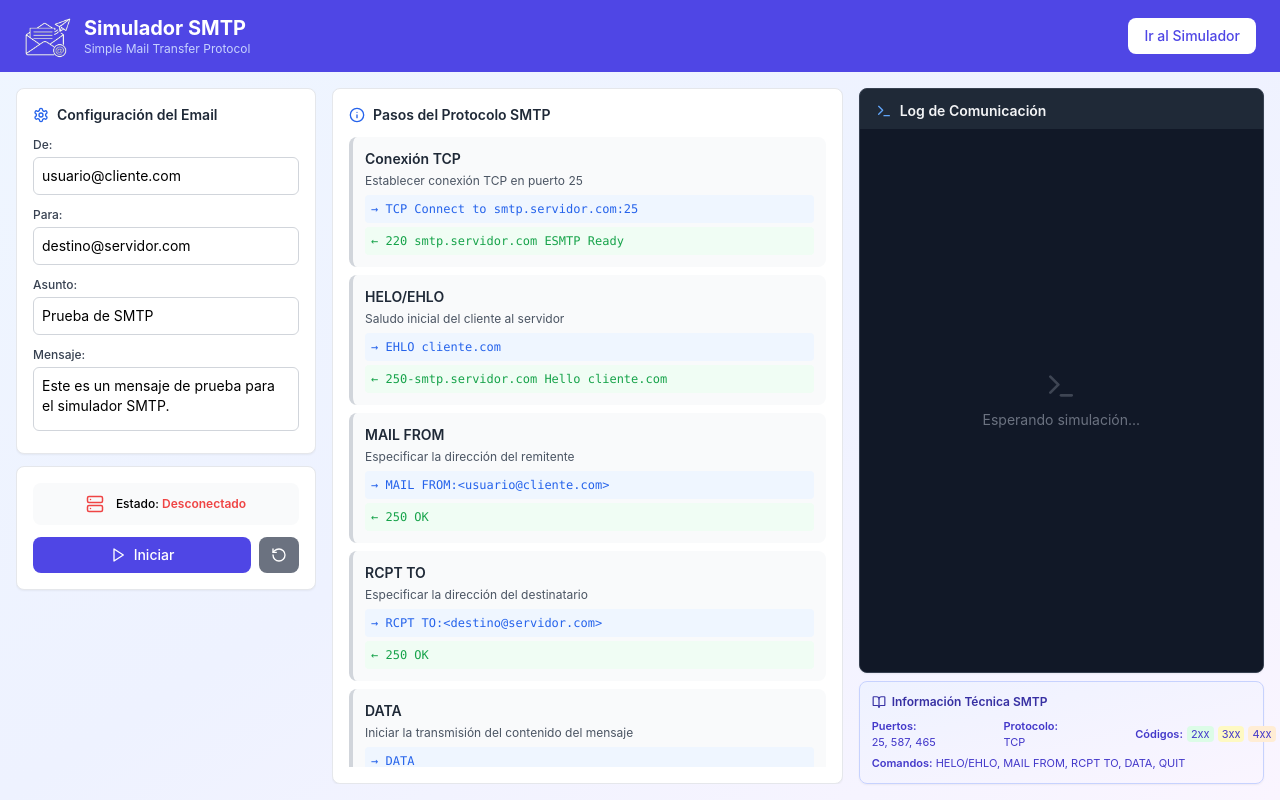
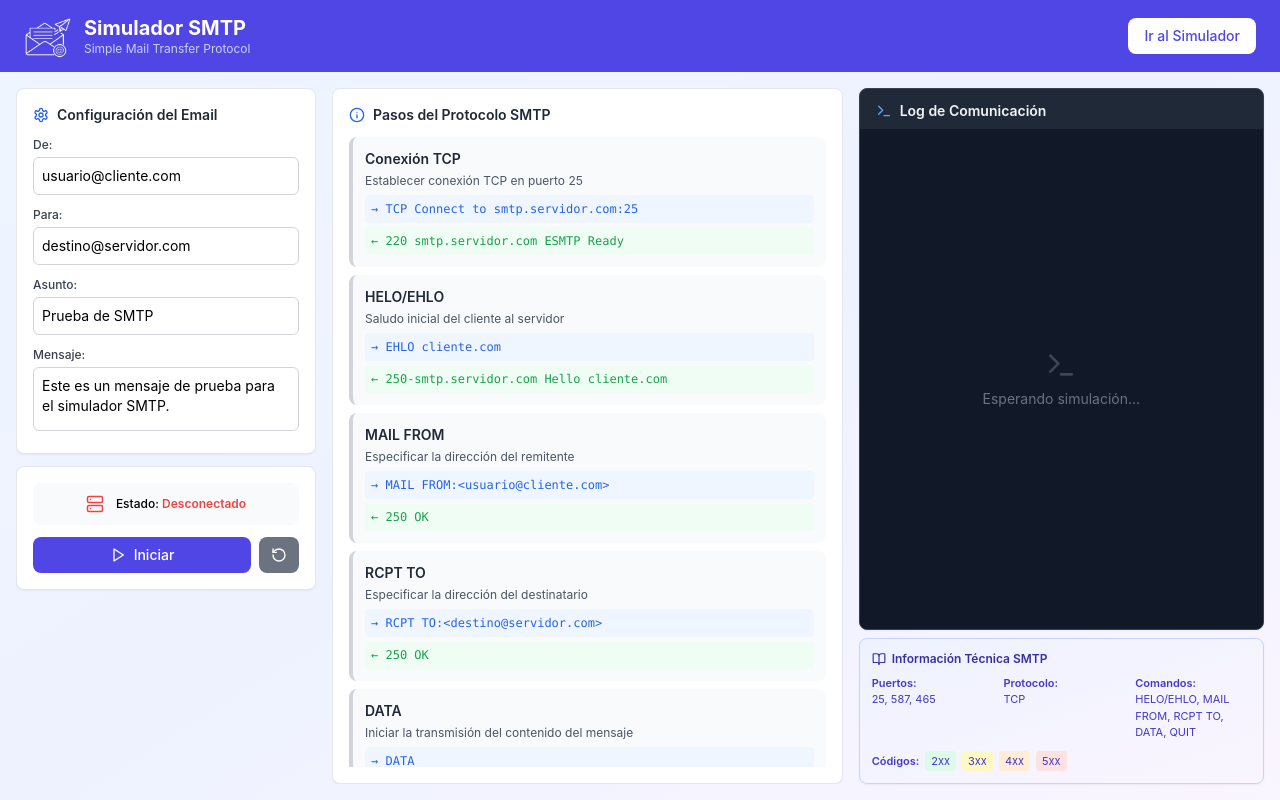
Before and after one commit to CamiloAT/smtp-simulator, a React (Vite) app: page / in a window 1280 px wide. Built offline with nearby package versions, Linux system fonts and the light colour scheme; the HTML template or start-up script is replaced by a standard one.

Commit message:
fix: reorganize ProtocolInfo grid to prevent codes from touching edge

```diff
--- a/src/components/ProtocolInfo.jsx
+++ b/src/components/ProtocolInfo.jsx
@@ -7,7 +7,7 @@ const ProtocolInfo = () => {
                 <BookOpen className="mr-1.5" size={14} />
                 Información Técnica SMTP
             </h3>
-            <div className="grid grid-cols-3 gap-x-4 gap-y-1 text-[11px] text-indigo-700">
+            <div className="grid grid-cols-3 gap-x-4 gap-y-1.5 text-[11px] text-indigo-700">
                 <div>
                     <span className="font-semibold">Puertos:</span>
                     <p>25, 587, 465</p>
@@ -16,16 +16,16 @@ const ProtocolInfo = () => {
                     <span className="font-semibold">Protocolo:</span>
                     <p>TCP</p>
                 </div>
-                <div className="flex items-center gap-1">
+                <div>
+                    <span className="font-semibold">Comandos:</span>
+                    <p>HELO/EHLO, MAIL FROM, RCPT TO, DATA, QUIT</p>
+                </div>
+                <div className="col-span-3 flex items-center gap-1.5 flex-wrap pt-1">
                     <span className="font-semibold">Códigos:</span>
-                    <span className="bg-green-100 px-1 rounded">2xx</span>
-                    <span className="bg-yellow-100 px-1 rounded">3xx</span>
-                    <span className="bg-orange-100 px-1 rounded">4xx</span>
-                    <span className="bg-red-100 px-1 rounded">5xx</span>
-                </div>
-                <div className="col-span-3">
-                    <span className="font-semibold">Comandos:</span>{' '}
-                    HELO/EHLO, MAIL FROM, RCPT TO, DATA, QUIT
+                    <span className="bg-green-100 px-1.5 py-0.5 rounded">2xx</span>
+                    <span className="bg-yellow-100 px-1.5 py-0.5 rounded">3xx</span>
+                    <span className="bg-orange-100 px-1.5 py-0.5 rounded">4xx</span>
+                    <span className="bg-red-100 px-1.5 py-0.5 rounded">5xx</span>
                 </div>
             </div>
         </div>
```
